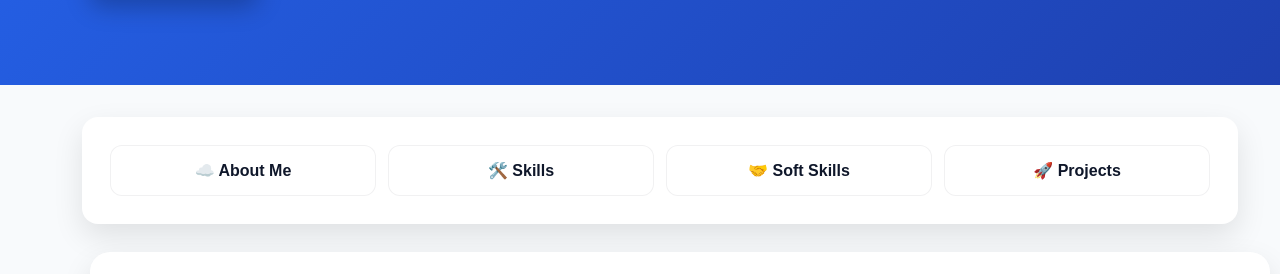
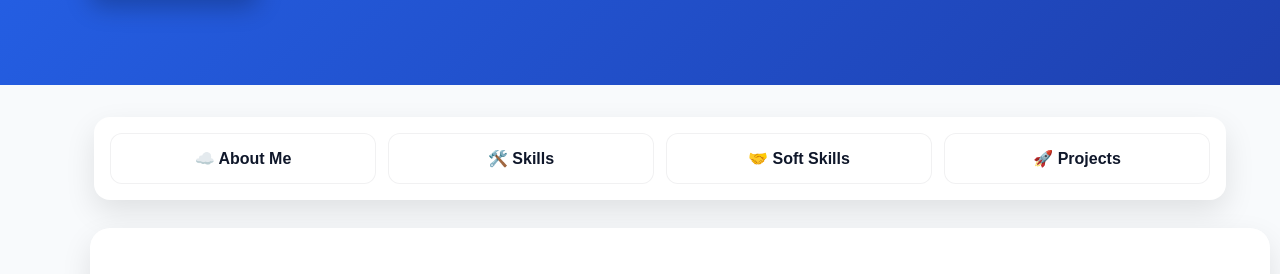
Before and after one commit to Debabrata-Pain/Debportfolio, a plain HTML site: page index.html in a window 1280 px wide. Shown: the part 241-515 px from the top of the page. Drawn offline with Linux system fonts and the light colour scheme.

Commit message:
Fix section spacing and card sizing

```diff
--- a/style.css
+++ b/style.css
@@ -126,7 +126,7 @@ body {
   background: var(--card-bg);
   border-radius: var(--radius-lg);
   box-shadow: 0 12px 30px var(--shadow);
-  padding: 28px;
+  padding: 16px;
   display: flex;
   gap: 12px;
   justify-content: space-between;
```
